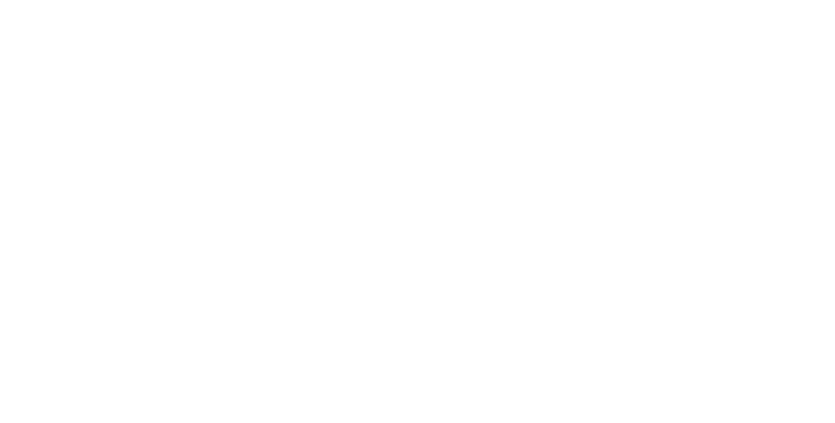
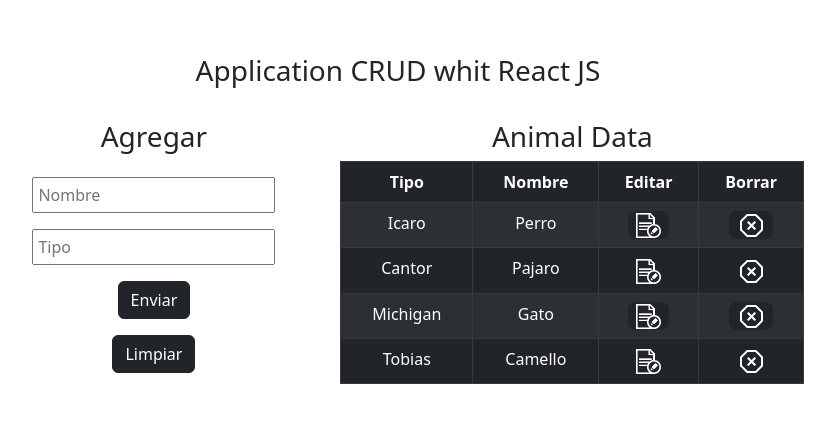
Before and after one commit to SantiagoPBustos/react-API, a React (Vite) app: page / in a window 1280 px wide. Shown: the part 181-604 px from the top of the page, without its empty margins (242-1077 px from the left). Built offline with nearby package versions, Linux system fonts and the light colour scheme; data requests are answered from the project's data file.

Commit message:
Testing API

```diff
--- a/src/components/CRUDAPI.jsx
+++ b/src/components/CRUDAPI.jsx
@@ -1,19 +1,70 @@
-import React, { useEffect } from 'react';
-import { HelperHTTP } from '../helpers/helpHTTP.js'
+import React, { useState, useEffect } from 'react';
+import FormCRUD from './FormCRUD';
+import TableCRUD from './TableCRUD';
+import Container from 'react-bootstrap/Container';
+import Row from 'react-bootstrap/Row';
+import Col from 'react-bootstrap/esm/Col';
+import { HelperHTTP } from '../helpers/helpHTTP';
 
-const APICrud = ()=> {
+const APICrud = () => {
+    const [dataBase, setDataBase] = useState([]);
+    const [dataToEdit, setDataToEdit] = useState(null);
+
     let url = "http://localhost:3000/animals";
 
     let api = HelperHTTP();
 
     useEffect(()=>{
-        api.get(url).then(response => {console.log(response)})
+        api.get(url)
+        .then(response => {
+            if (!response.error) {
+                setDataBase(response);
+            }else{
+                setDataBase([])
+            }
+        })
     },[]);
 
+    const createData = (data) => {
+        data.id = Date.now();
+        setDataBase([...dataBase, data]);
+    }
+    const updateData = (data) => {
+        let dataUpdated = dataBase.map((el) => (el.id === data.id ? data : el));
+        setDataBase(dataUpdated);
+    }
+    const deleteData = (id) => {
+        let isDelete = confirm(`Sure that u want delete this data whit ${id}?`);
+
+        if (isDelete) {
+            let newData = dataBase.filter(el => el.id !== id);
+            setDataBase(newData);
+        }else{
+            return;
+        }
+    }
+
     return (
-    <>
+        <>
+            <Container className='m-auto'>
+                <Row><h3>Application CRUD whit React JS</h3>
 
-    </>
+                </Row>
+                <Row>
+                    <Col><FormCRUD
+                        createData={createData}
+                        updateData={updateData}
+                        dataToEdit={dataToEdit}
+                        setDataToEdit={setDataToEdit}
+                    /></Col>
+
+                    <Col xs={7}><TableCRUD
+                        data={dataBase}
+                        setDataToEdit={setDataToEdit}
+                        deleteData={deleteData} /></Col>
+                </Row>
+            </Container>
+        </>
     );
 }
 
--- a/src/helpers/helpHTTP.js
+++ b/src/helpers/helpHTTP.js
@@ -16,7 +16,7 @@ export const HelperHTTP = () => {
         options.body = JSON.stringify(options.body) || false;
         if (!options.body) delete options.body
 
-        setTimeout(() => { controller.abort() }, 2000);
+        setTimeout(() => { controller.abort() }, 3000);
 
         return fetch(endpoint, options)
             .then((response) => response.ok ?
```
Also changed, not shown: src/components/AppCRUD.jsx (deleted, +0 -59 lines).
